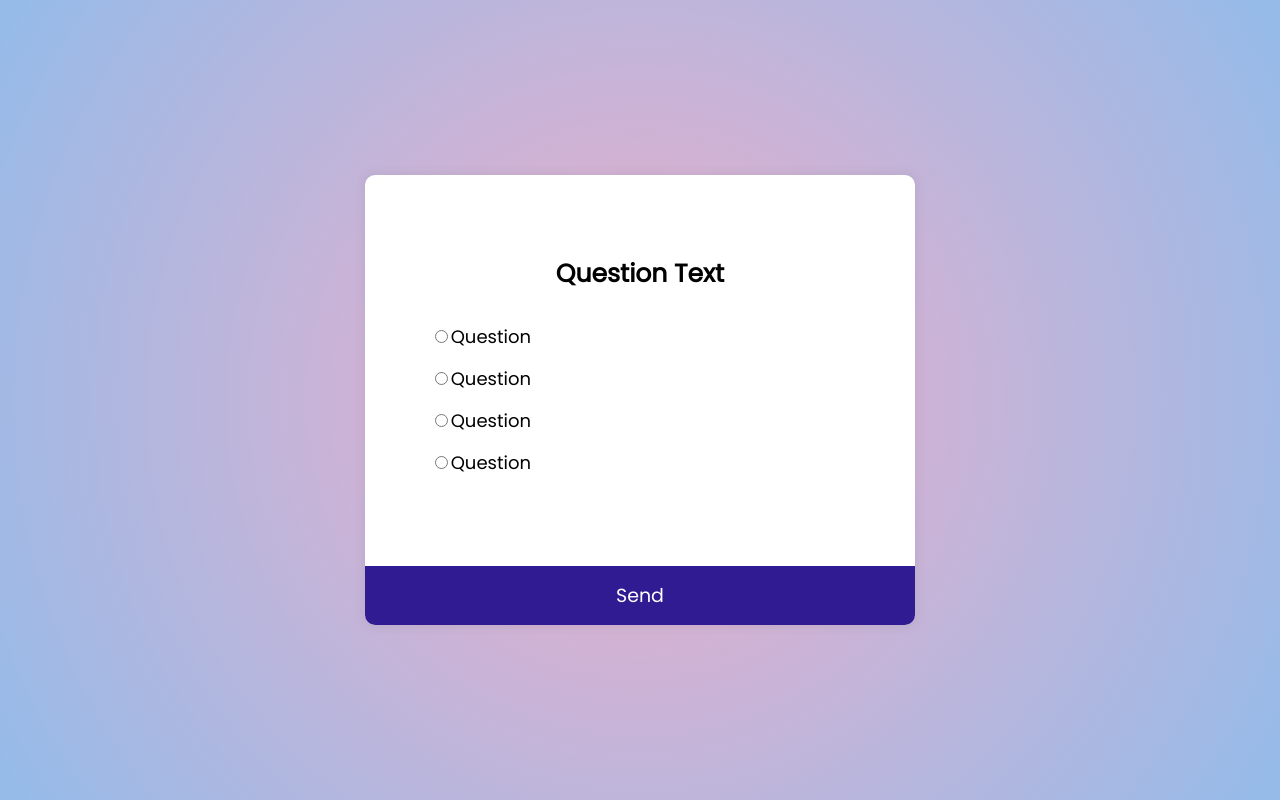
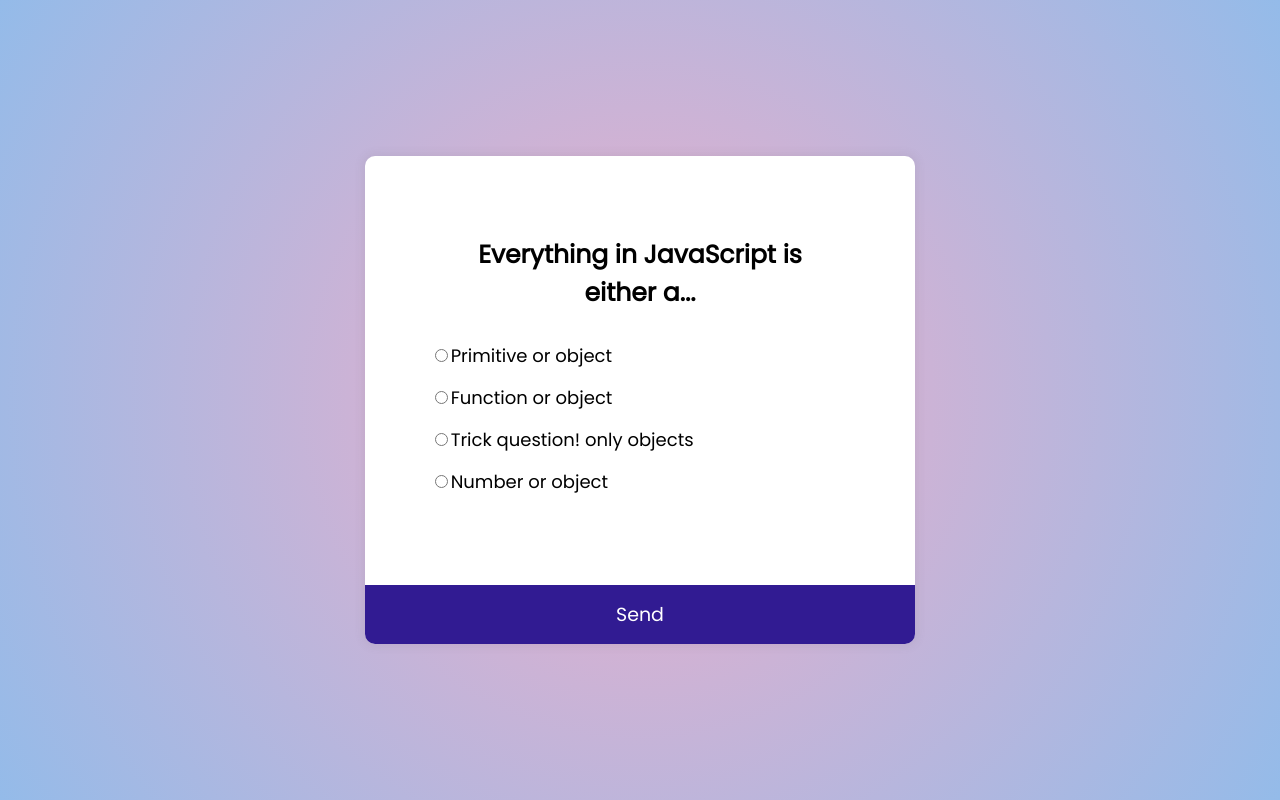
Before and after one commit to jonni595/quiz-app, a plain HTML site: page index.html in a window 1280 px wide. Both pictures are taken after a click on the button "Send". Drawn offline with Linux system fonts and the light colour scheme.

Commit message:
correcion de validacion, cambio de funcion flecha a function

```diff
--- a/script.js
+++ b/script.js
@@ -1,10 +1,10 @@
 const quizData = [
   {
     question: "Everything in JavaScript is either a...",
-    a: "primitive or object",
-    b: "function or object",
-    c: "trick question! only objects",
-    d: "number or object",
+    a: "Primitive or object",
+    b: "Function or object",
+    c: "Trick question! only objects",
+    d: "Number or object",
     correct: "a",
   },
   {
@@ -31,11 +31,10 @@ const quizData = [
     d: "none of the above",
     correct: "b",
   },
-];
-
+]
 
 const quiz = document.getElementById('quiz')
-const answerLi = document.querySelectorAll('.answer')
+const answerLis = document.querySelectorAll('.answer')
 const questionTitle = document.getElementById('question')
 const a_text = document.getElementById('a_text')
 const b_text = document.getElementById('b_text')
@@ -48,10 +47,11 @@ let score = 0
 
 loadQuiz()
 
-const loadQuiz = () => {
-    deselectAnswer()
+function loadQuiz() {
+  deselectAnswers()
 
   const currentQuizData = quizData[currentQuiz]
+
   questionTitle.innerText = currentQuizData.question
   a_text.innerText = currentQuizData.a
   b_text.innerText = currentQuizData.b
@@ -59,34 +59,40 @@ const loadQuiz = () => {
   d_text.innerText = currentQuizData.d
 }
 
- const deselectAnswer = () => {
-    answerLi.forEach(input => input.checked = false)
+function deselectAnswers() {
+  answerLis.forEach(answerEl => answerEl.checked = false)
 }
 
-const getSelected = () => {
+function getSelected() {
   let answer
 
-    answerLi.forEach(list => {
-      if (list.checked) {
-        answer = list.id
+  answerLis.forEach(answerEl => {
+      if(answerEl.checked) {
+          answer = answerEl.id
       }
-    });
+  })
+
   return answer
 }
 
 submitBtn.addEventListener('click', () => {
   const answer = getSelected()
 
-  if (answer) {
-    if (answer === quizData[currentQuiz].correct) {
+  if(answer) {
+      if(answer === quizData[currentQuiz].correct) {
           score++
       }
+
       currentQuiz++
 
-    (currentQuiz < quizData.length)
-    ? loadQuiz()
-    : quiz.innerHTML = `<h2>You answered ${score}/${quizData.length} questions correctly</h2>
-    <button onclick="location.reload()">Reload</button>`
+      if(currentQuiz < quizData.length) {
+          loadQuiz()
+      } else {
+          quiz.innerHTML = `
+              <h2>You answered ${score}/${quizData.length} questions correctly</h2>
 
+              <button onclick="location.reload()">Reload</button>
+          `
       }
-} )
+  }
+})
--- a/style.css
+++ b/style.css
@@ -27,6 +27,7 @@ body {
   display: flex;
   justify-content: center;
   align-items: center;
+  overflow: hidden;
 }
 
 .quiz-container {
```
Lines whose indentation alone changed are shown as unchanged.
